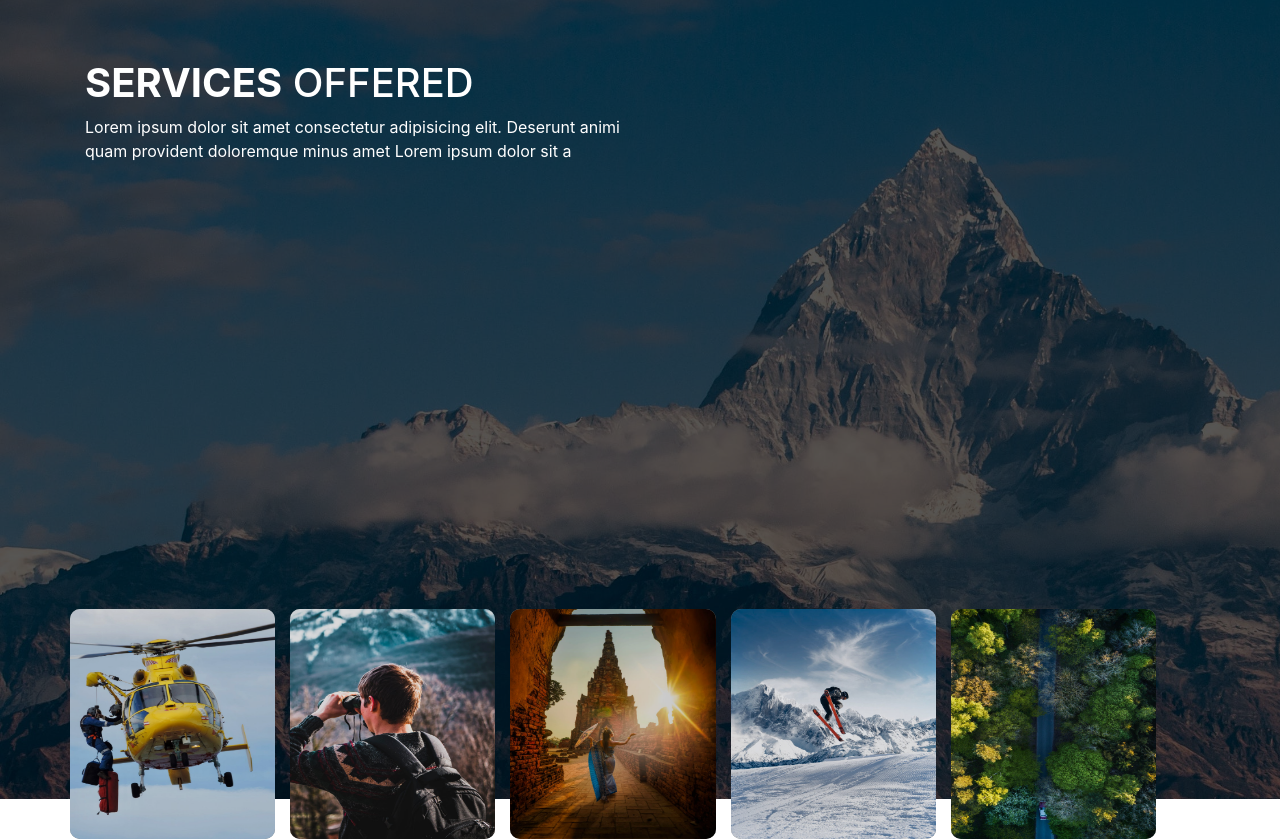
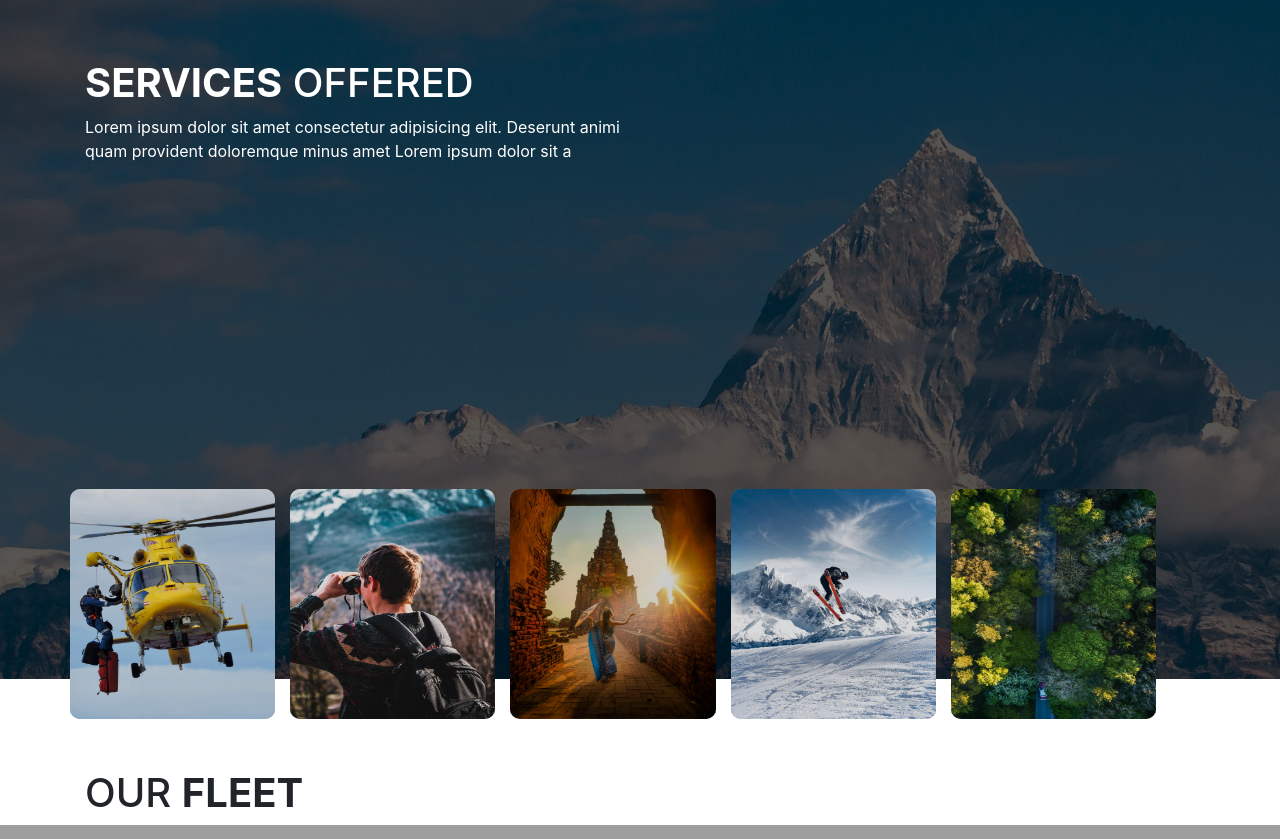
Before and after one commit to kusumghimire/Helicopter-Website, a PHP site: page / in a window 1280 px wide. Shown: the part 1500-2339 px from the top of the page. Run offline with PHP 8.4, Linux system fonts and the light colour scheme; some libraries are stand-ins or nearby versions.

Commit message:
flight.php is created

```diff
--- a/_includes/flight.php
+++ b/_includes/flight.php
@@ -0,0 +1,11 @@
+<section class="fleet-section">
+  <div class="container">
+    <div class="row">
+      <div class="col-md-3">
+        <div class="fleet-title">
+          <h1>OUR <strong>FLEET</strong></h1>
+        </div>
+      </div>
+    </div>
+  </div>
+</section>
--- a/css/_flight.scss
+++ b/css/_flight.scss
@@ -0,0 +1,6 @@
+.fleet-section {
+  margin-top: 90px;
+  .row {
+
+  }
+}
--- a/css/_service.scss
+++ b/css/_service.scss
@@ -1,6 +1,6 @@
 .service-section {
   position: relative;
-  height: 100vh;
+  height: 85vh;
   width: 100%;
   background-image: url("../img/section-img.png");
   background-repeat: no-repeat;
--- a/css/style.css
+++ b/css/style.css
@@ -215,7 +215,7 @@ body {
 
 .service-section {
   position: relative;
-  height: 100vh;
+  height: 85vh;
   width: 100%;
   background-image: url("../img/section-img.png");
   background-repeat: no-repeat;
@@ -271,4 +271,8 @@ body {
   -webkit-transform: scale(0.08);
   transform: scale(1.2);
 }
+
+.fleet-section {
+  margin-top: 90px;
+}
 /*# sourceMappingURL=style.css.map */
--- a/css/style.scss
+++ b/css/style.scss
@@ -10,7 +10,7 @@ body{
 @import "banner";
 @import "about-us";
 @import "service";
-// @import "featured";
+@import "flight";
 // @import "read";
 // @import "footer";
 // @import "bio-banner-section";
```
Also changed, not shown: 1 other file.
